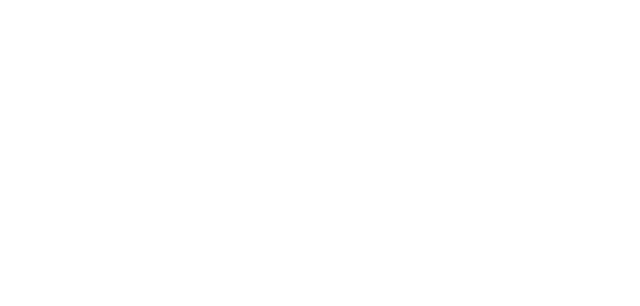
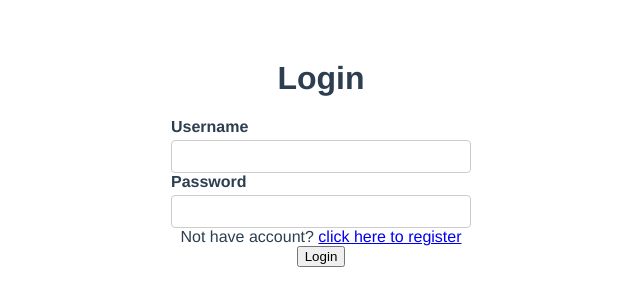
Before and after one commit to dewviee/learn-vue, a Vue app: page /login in a window 1280 px wide. Before the commit this address had no page. Shown: the top 306 px of the page, without its empty margins (319-959 px from the left). Built offline with nearby package versions, Linux system fonts and the light colour scheme.

Commit message:
feat(page): Implement login page
- Implement page to use as login website
- Implement TextField component
- Create type for auth and user api

```diff
--- /dev/null
+++ b/src/components/TextFieldComponent.vue
@@ -0,0 +1,56 @@
+<template>
+  <div class="text-field-container">
+    <label class="label">{{ label }}</label>
+    <input :type="type" :value="field" @input="updateValue" />
+  </div>
+</template>
+
+<script lang="ts">
+import { defineComponent, type InputTypeHTMLAttribute } from 'vue'
+
+export default defineComponent({
+  name: 'TextFieldComponent',
+  props: {
+    label: {
+      type: String,
+      required: true
+    },
+    field: {
+      type: String,
+      default: ''
+    },
+    type: {
+      type: String as () => InputTypeHTMLAttribute,
+      default: 'text'
+    }
+  },
+  emits: ['update:field'],
+  methods: {
+    updateValue(event: Event) {
+      const input = event.target as HTMLInputElement
+      this.$emit('update:field', input.value)
+    }
+  }
+})
+</script>
+
+<style scoped>
+.text-field-container {
+  display: flex;
+  margin: 0 auto; /* Center horizontally */
+  flex-direction: column; /* Align children vertically */
+  max-width: 400px;
+}
+
+.label {
+  margin-bottom: 4px; /* Space between the label and the input */
+  font-weight: bold; /* Optional: makes the label bold */
+  text-align: left;
+}
+
+input {
+  padding: 8px; /* Adds space inside the input field */
+  border: 1px solid #ccc; /* Adds a border to the input field */
+  border-radius: 4px; /* Optional: rounds the corners of the input field */
+}
+</style>
--- /dev/null
+++ b/src/pages/Login/Login.vue
@@ -0,0 +1,99 @@
+<template>
+  <div>
+    <div class="login-container">
+      <h1>Login</h1>
+      <div class="login-form">
+        <TextFieldComponent v-model:field="username" label="Username" />
+        <TextFieldComponent v-model:field="password" label="Password" type="password" />
+      </div>
+      <div>
+        Not have account?
+        <router-link to="/register" class="register-link">click here to register</router-link>
+      </div>
+
+      <button @click="fetchLogin">Login</button>
+    </div>
+  </div>
+</template>
+
+<script lang="ts">
+import { defineComponent, ref } from 'vue'
+import api from '@/services/api'
+import type { AxiosError } from 'axios'
+import { apiPathV1 } from '@/services/apiPath'
+import type { TLoginRequest, TLoginResponse } from '@/types/auth.type'
+import type { TApiError } from '@/types/api.type'
+import TextFieldComponent from '@/components/TextFieldComponent.vue'
+import router from '@/router/router'
+import type { TGetUserProfileResponse, TUserProfile } from '@/types/user.type'
+
+export default defineComponent({
+  name: 'LoginPage',
+  components: { TextFieldComponent },
+  setup() {
+    const username = ref('')
+    const password = ref('')
+
+    return { username, password }
+  },
+  methods: {
+    async fetchLogin() {
+      const payload: TLoginRequest = {
+        identifier: this.username,
+        password: this.password
+      }
+
+      try {
+        const result = await api.post(apiPathV1.auth.login, payload)
+
+        const data = result.data as TLoginResponse
+
+        await this.fetchUserData(data.accessToken)
+        localStorage.setItem('accessToken', data.accessToken)
+        router.push('/')
+      } catch (err) {
+        const error = err as AxiosError
+        const response = error.response?.data as TApiError
+
+        alert(response.message)
+      }
+    },
+    async fetchUserData(accessToken: string) {
+      try {
+        const result = await api.get(apiPathV1.user.getUserProfile, {
+          headers: {
+            Authorization: `Bearer ${accessToken}`
+          },
+          withCredentials: true
+        })
+
+        const data = result?.data?.data as TGetUserProfileResponse
+        const user: TUserProfile = {
+          id: data.id,
+          username: data.username,
+          email: data.email,
+          createdAt: new Date(data.createdAt),
+          updatedAt: new Date(data.updatedAt)
+        }
+
+        // TODO: Implement service to store
+      } catch (err) {
+        const error = err as AxiosError
+        console.log(error?.response)
+        throw err
+      }
+    }
+  }
+})
+</script>
+
+<style scoped>
+.login-container {
+  margin-bottom: 5px;
+}
+
+.login-form {
+  max-width: 300px;
+  margin: 0 auto;
+}
+</style>
--- a/src/router/router.ts
+++ b/src/router/router.ts
@@ -1,15 +1,17 @@
 import { createRouter, createWebHistory } from 'vue-router'
-import HomePage from '../pages/Home/Home.vue'
-import AboutPage from '../pages/About/About.vue'
+import HomePage from '@/pages/Home/Home.vue'
+import AboutPage from '@/pages/About/About.vue'
+import Login from '@/pages/Login/Login.vue'
 
-const routes = [
+export const routes = [
   { path: '/', component: HomePage },
-  { path: '/about', component: AboutPage }
+  { path: '/about', component: AboutPage },
+  { path: '/login', component: Login, public: true }
 ]
 
 const router = createRouter({
   history: createWebHistory(),
-  routes
+  routes: routes
 })
 
 export default router
```
Also changed, not shown: src/types/auth.type.ts (added, +8 -0 lines), src/types/user.type.ts (added, +14 -0 lines).
